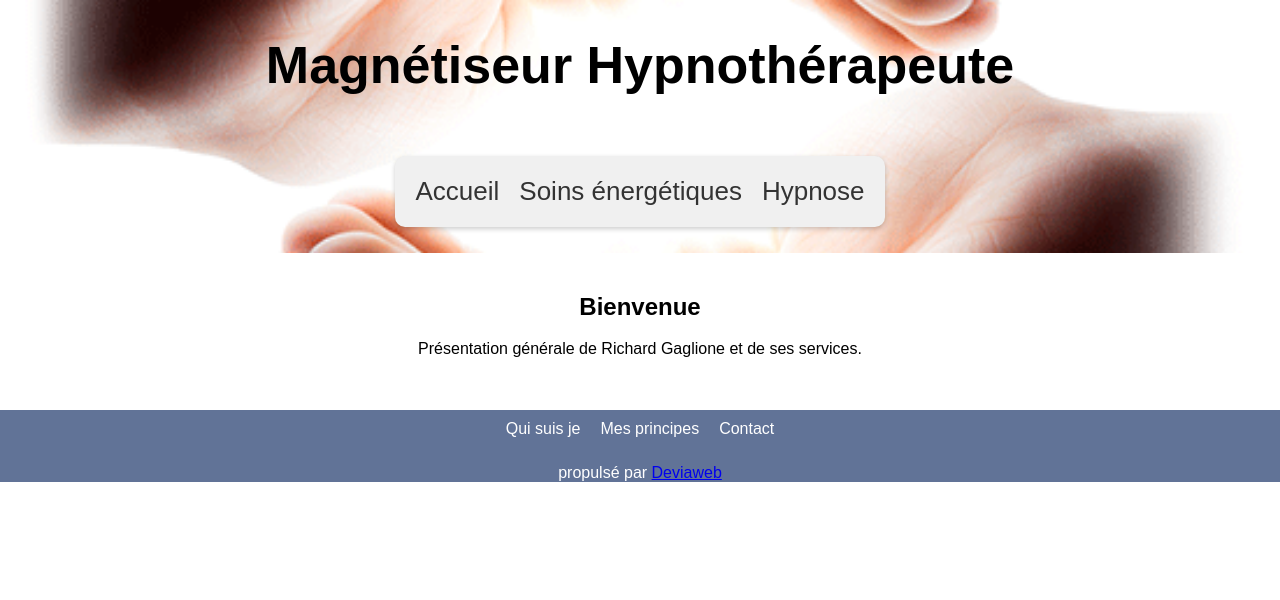
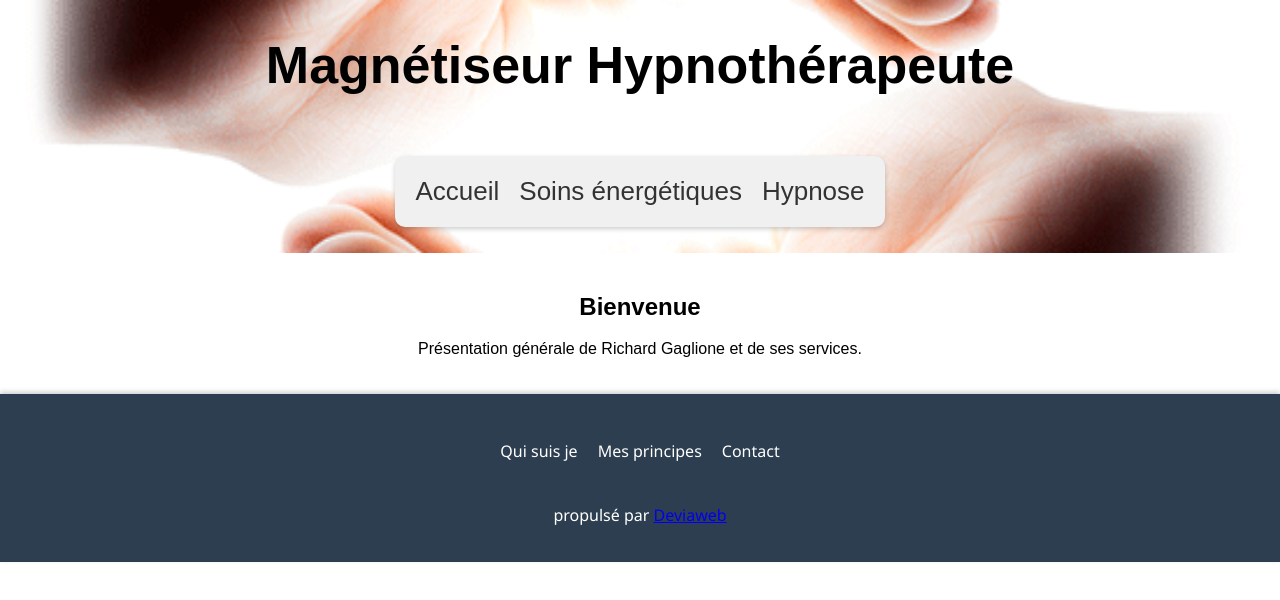
Before and after one commit to ouic/richard, a React (Vite) app: page / in a window 1280 px wide. Shown: the top 600 px of the page. Built offline with nearby package versions, Linux system fonts and the light colour scheme.

Commit message:
sous menus

```diff
--- a/src/App.css
+++ b/src/App.css
@@ -40,14 +40,14 @@
 }
 
 .App-header nav ul li a:hover {
-  color: #007bff; /* Change color on hover */
+  color: #325174; /* Change color on hover */
 }
 
 /* Style pour les sous-menus */
 .App-header nav ul li ul {
   list-style: none;
   padding: 0;
-  margin-left: 10px; /* Reduce indentation for submenus */
+  margin-left: 0; /* Remove indentation for submenus */
   display: none; /* Masquer par défaut */
   position: absolute;
   background-color: #fff; /* Add background color */
@@ -64,6 +64,7 @@
 .App-header nav ul li ul li {
   margin: 5px 0;
   padding: 5px 10px; /* Add padding to submenu items */
+  text-align: left; /* Align text to the left */
 }
 
 .App-header nav ul li ul li a {
@@ -77,12 +78,19 @@
 }
 
 .App-footer {
-  background-color: #617397;
+  background-color: #2c3e50;
   color: white;
   text-align: center;
+  padding: 20px 0;
   position: relative;
-  bottom: 0;
   width: 100%;
+  z-index: 100;
+  font-family: 'Segoe UI', Tahoma, Geneva, Verdana, sans-serif;
+  box-shadow: 0 -2px 5px rgba(0, 0, 0, 0.2);
+  display: flex;
+  justify-content: center;
+  align-items: center;
+  flex-direction: column;
 }
 
 .App-footer nav ul {
```
